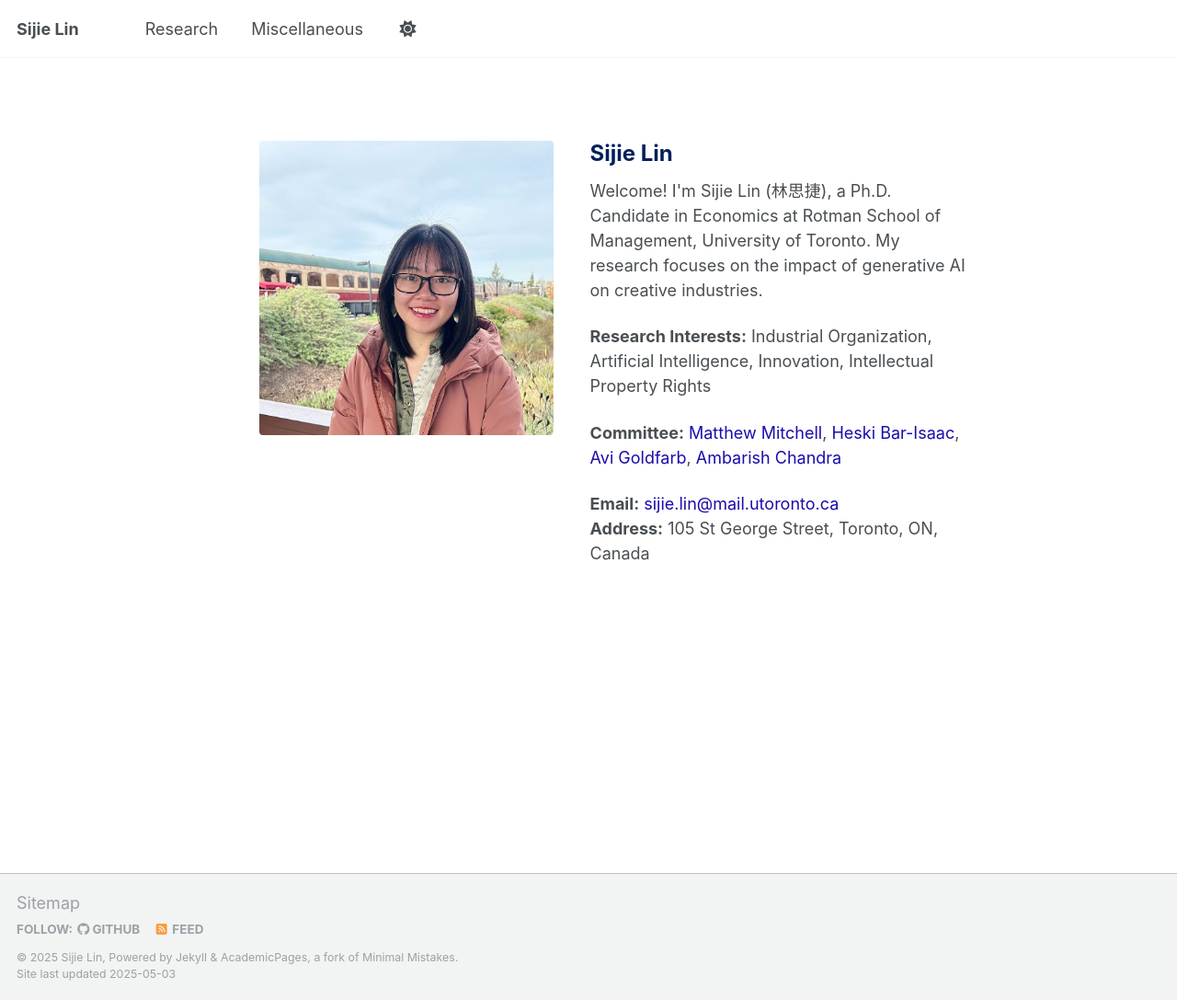
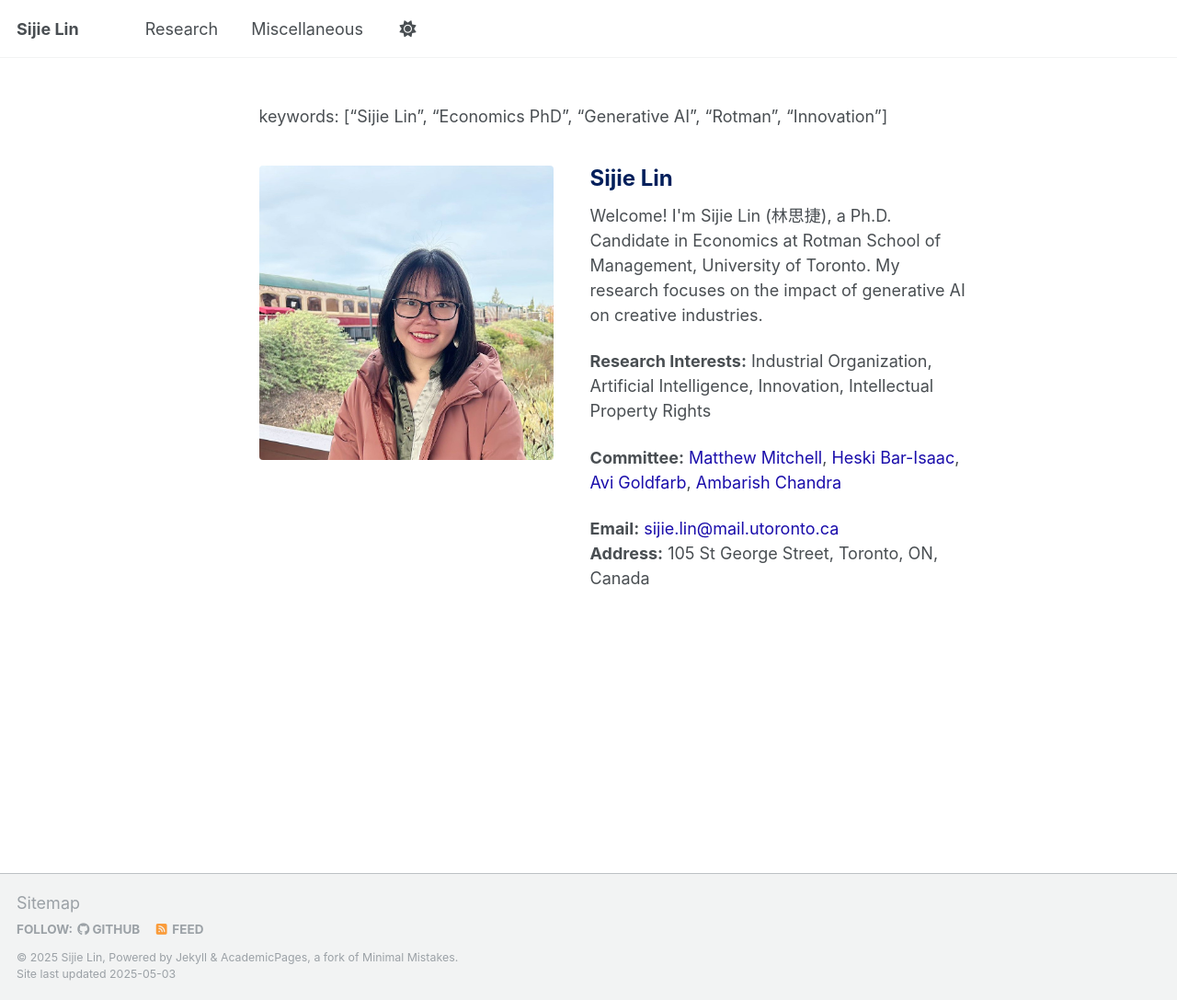
Before and after one commit to sijielin/sijielin.github.io, a Jekyll site: the page built from _pages/about.md, in a window 1280 px wide and 1087 px high. Shown: the whole window at 92% size. Built offline with Jekyll 4.4.1, drawn with Linux system fonts in a browser that asks for light colours.

Commit message:
Update about.md

```diff
--- a/_pages/about.md
+++ b/_pages/about.md
@@ -81,6 +81,8 @@ redirect_from:
 }
 </style>
 
+keywords: ["Sijie Lin", "Economics PhD", "Generative AI", "Rotman", "Innovation"]
+
 <div class="profile-container">
   <div class="profile-image-block">
     <img src="images/photo.jpg" class="main-image" alt="Profile Image">
```
